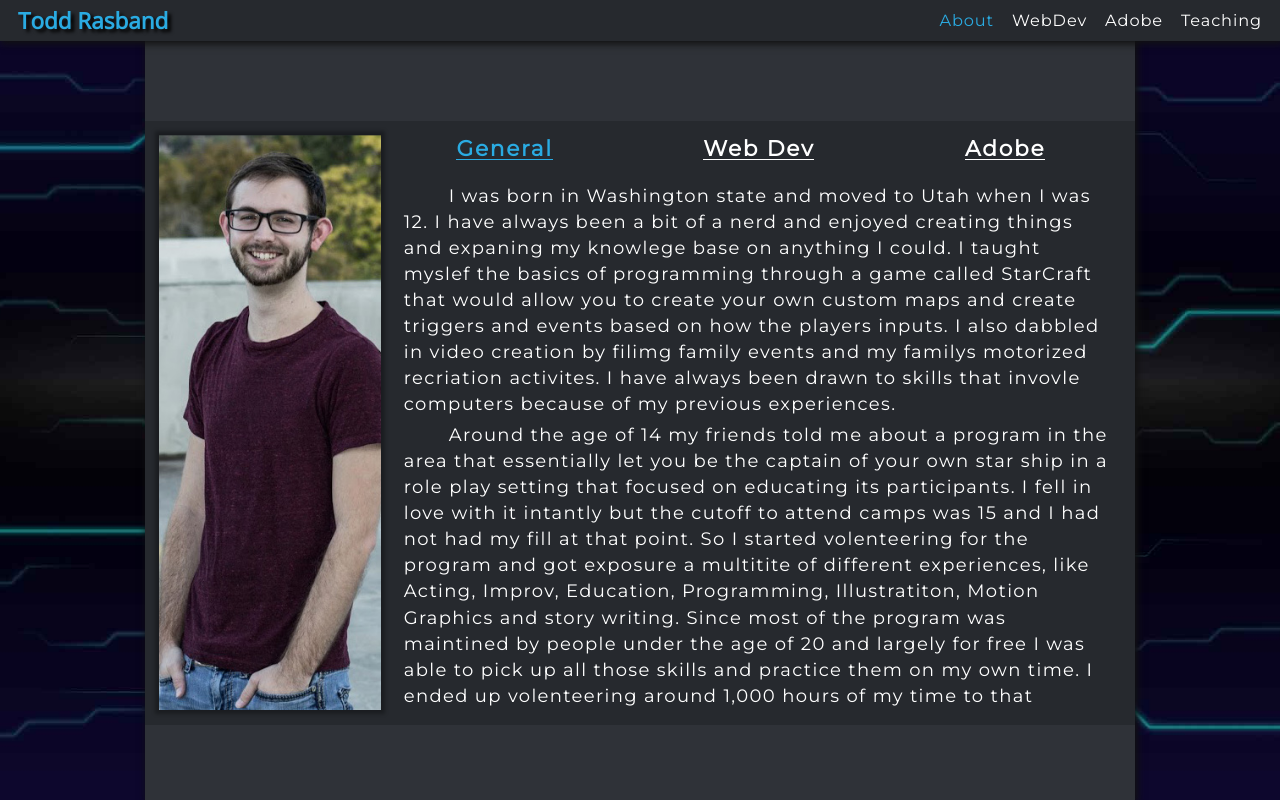
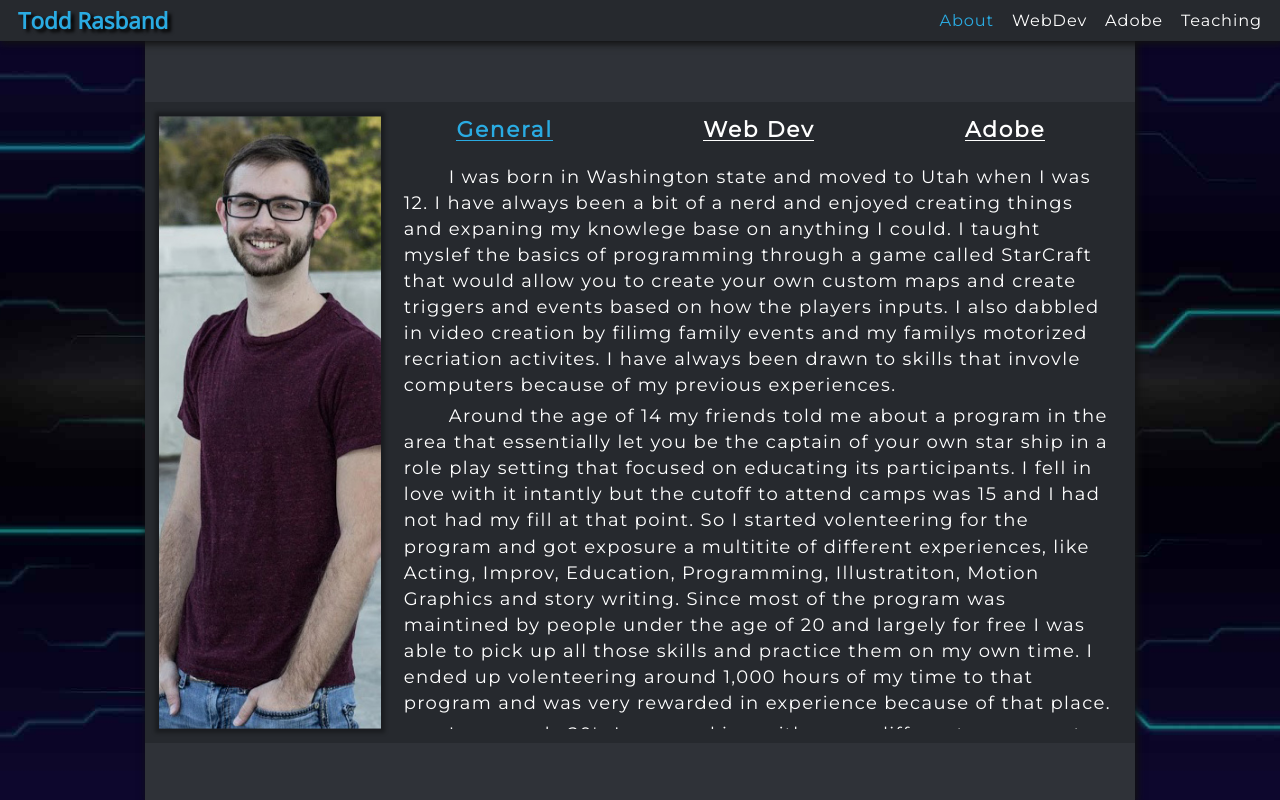
Before and after one commit to Rasbandit/portfolio-type-script, a React (Create React App) app: page /about in a window 1280 px wide. Built offline with nearby package versions, Linux system fonts and the light colour scheme.

Commit message:
ready to host

```diff
--- a/package.json
+++ b/package.json
@@ -10,6 +10,7 @@
     "@types/react-dom": "16.8.0",
     "@types/react-router-dom": "^4.3.1",
     "@types/react-transition-group": "^2.0.15",
+    "express": "^4.16.4",
     "node-sass": "^4.11.0",
     "react": "^16.8.1",
     "react-dom": "^16.8.1",
--- a/src/scss/About.scss
+++ b/src/scss/About.scss
@@ -29,7 +29,7 @@
           align-items: center;
           flex-direction: row;
           background: var(--dark-background);
-          height: 80%;
+          height: 85%;
           width: 100%;
 
 
```
Also changed, not shown: 2 other files (tests, documents, lock files or other folders).
